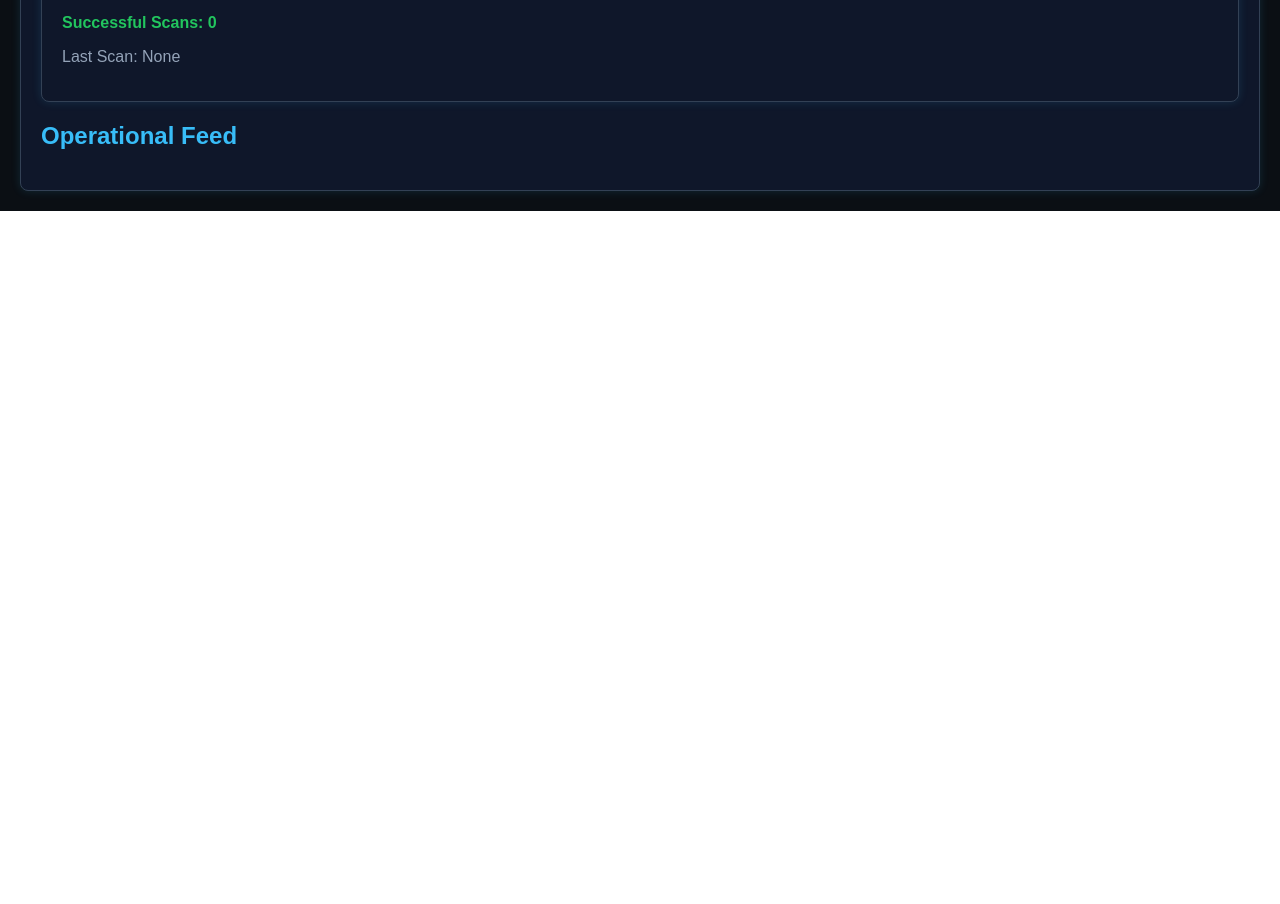
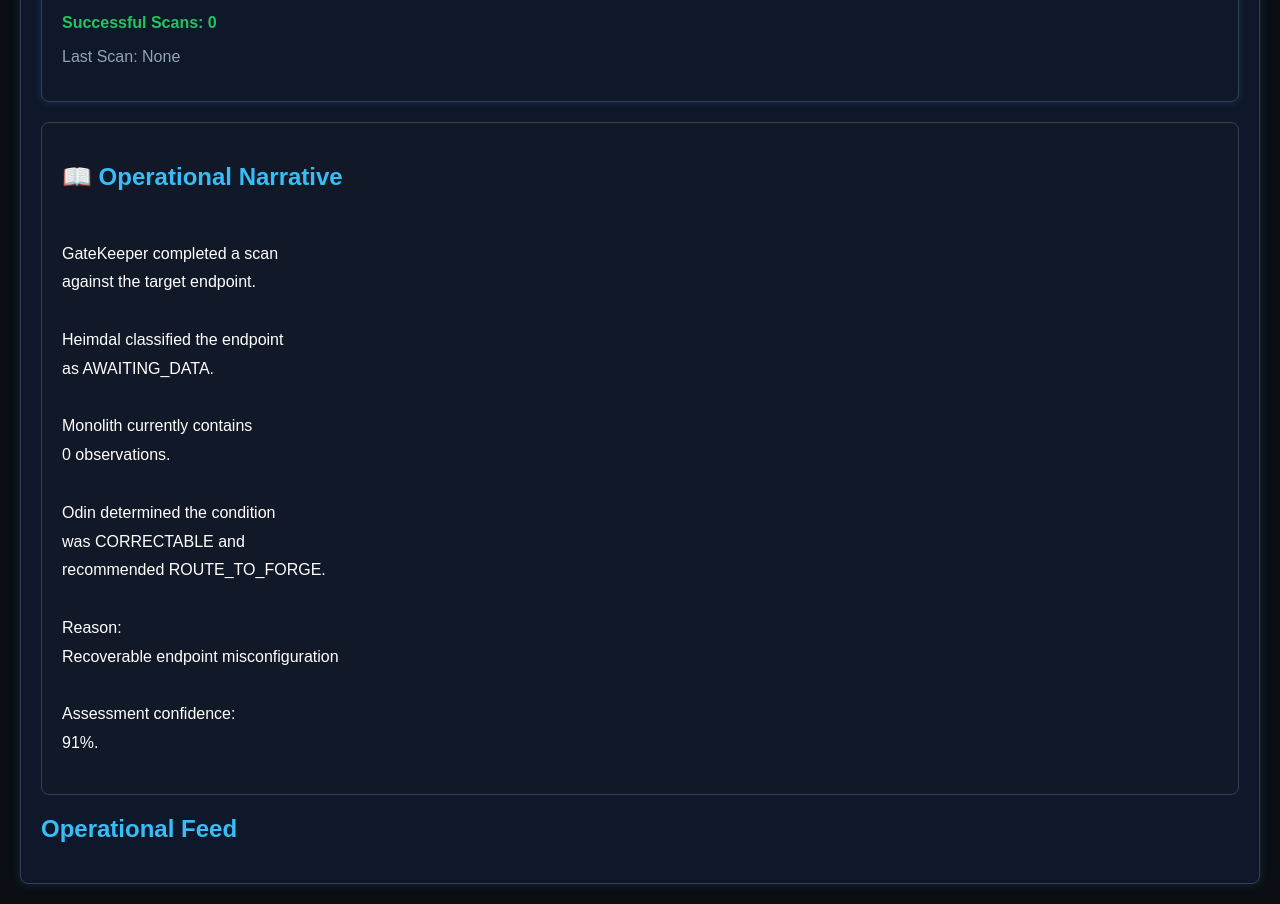
Before and after one commit to GunSlinger0715/overwatch-dashboard, a React (Create React App) app: page / in a window 1280 px wide. Shown: the part 1600-2504 px from the top of the page. Before the commit the page ends 1811 px from the top, so only its background shows below. Built offline with nearby package versions, Linux system fonts and the light colour scheme.

Commit message:
Add Narrative Engine v1 and Odin reasoning integration

```diff
--- a/src/App.js
+++ b/src/App.js
@@ -4,6 +4,7 @@ import { useState } from "react";
 import { classifyObservation } from "./heimdal";
 import { createMessage } from "./ratatoskr";
 import { storeObservation, getObservationCount } from "./monolith";
+import { generateNarrative } from "./narrativeEngine";
 
 function App() {
 
@@ -16,6 +17,13 @@ function App() {
   const [target, setTarget] = useState("https://httpbin.org/get");
   const heimdalData = classifyObservation(scanData);
   const [scanHistory, setScanHistory] = useState([]);
+
+  const operationalNarrative =
+    generateNarrative(
+      heimdalData,
+      recordCount,
+      dashboardData.odin
+    );
 
   const ratatoskrMessage =
     createMessage(
@@ -599,7 +607,34 @@ function App() {
             </p>
           ))}
         </div>
+        <div
+          style={{
+            border: "1px solid #334155",
+            backgroundColor: "#111827",
+            padding: "20px",
+            borderRadius: "8px",
+            marginTop: "20px",
+            marginBottom: "20px"
+          }}
+        >
+          <h2
+            style={{
+              color: "#38BDF8"
+            }}
+          >
+            📖 Operational Narrative
+          </h2>
 
+          <p
+            style={{
+              color: "#FFFFFF",
+              whiteSpace: "pre-line",
+              lineHeight: "1.8"
+            }}
+          >
+            {operationalNarrative}
+          </p>
+        </div>
         <h2
           style={{
             color: "#38BDF8"
--- /dev/null
+++ b/src/narrativeEngine.js
@@ -0,0 +1,27 @@
+export function generateNarrative(
+    heimdalData,
+    recordCount,
+    odinData
+) {
+
+    return `
+GateKeeper completed a scan
+against the target endpoint.
+
+Heimdal classified the endpoint
+as ${heimdalData.classification}.
+
+Monolith currently contains
+${recordCount} observations.
+
+Odin determined the condition
+was ${odinData.decision} and
+recommended ${odinData.recommendedAction}.
+
+Reason:
+${odinData.reason}
+
+Assessment confidence:
+${Math.round(odinData.confidence * 100)}%.
+`;
+}
```
